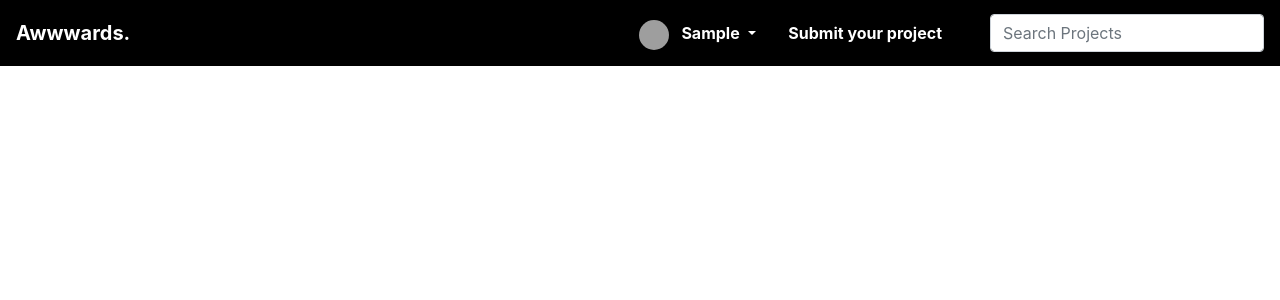
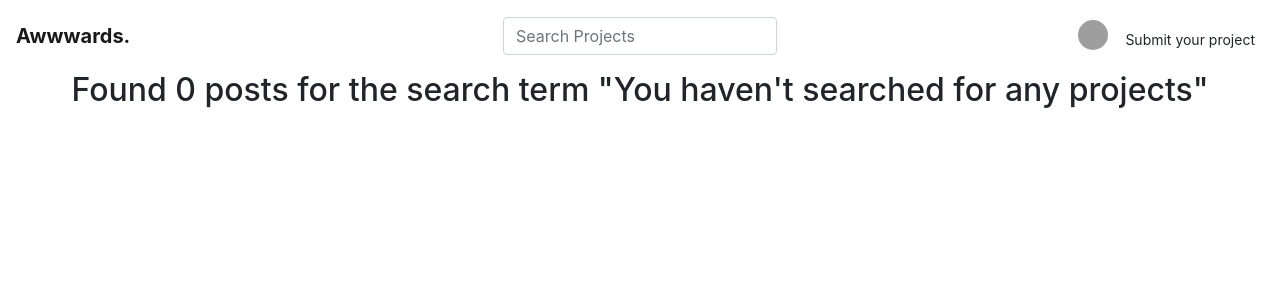
Before and after one commit to casio-ka/Awwwards, a Django app: page /search/ in a window 1280 px wide. Shown: the top 300 px of the page. Run offline with Django 3.2, Linux system fonts and the light colour scheme; the visitor is signed in with stand-in values (Sample User, id 1); some libraries are stand-ins or nearby versions; grey boxes are pictures that could not be loaded.

Commit message:
Updated Templates

```diff
--- a/project/templates/base.html
+++ b/project/templates/base.html
@@ -3,21 +3,21 @@
 {% load fontawesome_5 %}
 
 <!DOCTYPE html>
-<html>
+<html lang="en">
 <head>
- <meta charset="utf-8">
- <meta name="viewport" content="width=device-width, initial-scale=1" />
+  <meta charset="UTF-8">
+  <meta name="viewport" content="width=device-width, initial-scale=1.0">
     {% block styles %}
       <link href="https://fonts.googleapis.com/css?family=PT+Serif:400,400i,700,700i|Roboto:300,400,700|PT+Sans:400,400i,700,700i" rel="stylesheet">
       <link href='https://fonts.googleapis.com/css?family=Raleway:400,600,700' rel='stylesheet' type='text/css'>
       <link rel="stylesheet" href="{% static 'css/style.css' %}">
       {% bootstrap_css %}
-  {% endblock %}
-     {% fontawesome_5_static %}
+    {% endblock styles %}
+
 </head>
-
 {% include 'nav.html' %}
 <body>
+
   {% block content %}
 
   {% endblock content %}
@@ -26,6 +26,6 @@
         <script src="https://ajax.googleapis.com/ajax/libs/jquery/3.2.1/jquery.min.js"></script>
         <script src="https://code.jquery.com/jquery-3.3.1.min.js"integrity="sha256-FgpCb/KJQlLNfOu91ta32o/NMZxltwRo8QtmkMRdAu8=" crossorigin="anonymous"></script>
      {% bootstrap_javascript %}
-    {% endblock %}
+    {% endblock scripts %}
 </body>
 </html>
--- a/project/templates/django_registration/registration_form.html
+++ b/project/templates/django_registration/registration_form.html
@@ -1,8 +1,9 @@
 {% extends 'base.html' %}
-{% load static %}
+{% block content %}
+
 {% load bootstrap4 %}
 {% load crispy_forms_tags %}
-{% block content %}
+
 <div class="container mt-4">
     <div class="row">
         <div class="col-md-4"></div>
--- a/project/templates/edit.html
+++ b/project/templates/edit.html
@@ -3,7 +3,6 @@
 {% block content %}
 {% load static%}
 <div class="container mt-3">
-
     <div class="row">
         <div class="col-md-3"></div>
         <div class="col-md-6">
--- a/project/templates/nav.html
+++ b/project/templates/nav.html
@@ -1,58 +1,50 @@
 
 {% load crispy_forms_tags %}
 {% load static%}
-<nav class="navbar navbar-expand-lg navbar-light" style="background-color:#000000">
+
+<nav class="navbar navbar-expand-lg navbar-light" >
   <a class="navbar-brand" href="/">
-    <strong class="mr-4 brand" style="color:#ffffff"> Awwwards.</strong></a>
+    <strong class="mr-4 brand" > Awwwards.</strong></a>
   <button class="navbar-toggler" type="button" data-toggle="collapse" data-target="#navbarText" aria-controls="navbarText" aria-expanded="false" aria-label="Toggle navigation" style="background-color:#ffffff" >
     <span class="navbar-toggler-icon"></span>
   </button>
   <div class="collapse navbar-collapse" id="navbarText">
-
-    <ul class="navbar-nav ml-auto mr-4">
-      {% if user.is_authenticated%}
-
-      <li class="nav-item dropdown" style="color:#ffffff">
-        <a
-          class="nav-link dropdown-toggle mt-1 mr-4"
-          id="navbarDropdownMenuLink"
-          data-toggle="dropdown"
-          aria-haspopup="true"
-          aria-expanded="false"
-          style="color:#ffffff"
-          >
-
-          {%if user.profile.profile_picture%}
-          <img class="rounded-circle mr-2" src="{{ user.profile.profile_picture.url }}" height ='30px' width='30px'  alt="" >  <b>{{ user.username|title }}</b>
-         {%else%}
-         <img class="rounded-circle mr-2" src="https://res.cloudinary.com/dw9y1xy4x/image/upload/v1603747573/insta/default-profile_neorvq.png" height ='30px' width='30px'  alt="" > <b>{{ user.username|title }}</b>
-         {% endif%}
-        </a>
-        <div class="dropdown-menu dropdown-primary"  aria-labelledby="navbarDropdownMenuLink">
-          <a class="dropdown-item text-center" href="{% url 'profile' user.username %}" >Profile</a>
-                        <hr>
-          <a class="dropdown-item text-center" href="{% url 'edit' user.username  %}"> Edit profile</a>
-          <a href="/accounts/logout" class="text-secondary text-center dropdown-item" >Log Out</a>
-        </div>
-      </li>
-       <h6 style="color:#ffffff"
-        class="mt-3 " data-toggle="modal" data-target="#project" >
-       <b> Submit your project </b>
-      </h6>
-
-      {% else %}
-      <a href="{% url 'login' %}" class="login btn btn-sm" style="color:#ffffff">Are you a member? <b> REGISTER/LOGIN</b>
-      </a>
-      {% endif %}
-
-    </ul>
-     <ul class="navbar-nav ml-4">
-      <li class="nav-item active">
+    <div style="position: absolute;top: 50%;left: 50%;transform: translate(-50%, -50%);">
+    <ul class="navbar-nav">
+      <li class="nav-item ">
         <form class="form-inline my-2 my-lg-0" role="search" action="{% url 'search_results'%}">
           <input class="form-control ml-auto search-input" name="post" type="search" placeholder="Search Projects" aria-label="Search"/>
         </form>
       </li>
     </ul>
+  </div>
+
+    <ul class="navbar-nav ml-auto">
+      {% if user.is_authenticated%}
+      <div style="float:left">
+        <li class="nav-item dropdown order-1">
+          <a class="nav-link mt-1" id="navbarDropdownMenuLink" data-toggle="dropdown" aria-haspopup="true" aria-expanded="false">
+            {%if user.profile.prof_pic%}
+            <img class="rounded-circle" src="{{ user.profile.prof_pic.url }}" height ='30px' width='30px'  alt="" >
+            {%else%}
+            <img class="rounded-circle" src="https://res.cloudinary.com/dw9y1xy4x/image/upload/v1603747573/insta/default-profile_neorvq.png" height ='30px' width='30px'  alt="" >
+            {% endif%}
+          </a>
+          <div class="dropdown-menu dropdown-primary"  aria-labelledby="navbarDropdownMenuLink" >
+            <a class="dropdown-item text-center" href="{% url 'profile' user.username %}" >Profile</a>
+            <a class="dropdown-item text-center" href="{% url 'edit' user.username  %}"> Edit profile</a><hr>
+            <a href="/accounts/logout" class="text-secondary text-center dropdown-item" >Log Out</a>
+          </div>
+        </li>
+      </div>
+       <h6> <a class="mt-3 btn btn-sm" data-toggle="modal" data-target="#project">Submit your project</a> </h6>
+
+      {% else %}
+        <h6>Are you a member?<a href="{% url 'login' %}" class="login btn btn-sm">REGISTER/LOGIN</a></h6>
+      {% endif %}
+
+    </ul>
+
   </div>
 </nav>
 <div class="modal fade" id="project" tabindex="-1" role="dialog" aria-labelledby="exampleModalCenterTitle" aria-hidden="true">
@@ -67,3 +59,4 @@
             </div>
         </div>
     </div>
+</div>
--- a/project/templates/search_results.html
+++ b/project/templates/search_results.html
@@ -22,9 +22,9 @@
   <img src="{{ post.picture.url}}" class="card-img-top" width='auto' height='300' alt="{{post.projectname}}">
   <div class="card-body">
   <h5 class="card-title">{{post.projectname|title}}
-  <a class='float-right' href="{{post.link}} " target="_blank">Visit Site</a>
+  <a class='float-right' href="{{post.website}} " target="_blank">Visit Site</a>
    </h5>
-     <p class="card-footer " ><img class="rounded-circle" src="{{post.user.profile.profile_picture.url}}"  height ='30px' width='30px' alt="">
+     <p class="card-footer " ><img class="rounded-circle" src="{{post.user.profile.prof_pic.url}}"  height ='30px' width='30px' alt="">
         {{post.user.username|title}} <span style="float:right">{{post.posted|date}}</span>
                 </p>
   </div>
```
Also changed, not shown: project/templates/detail.html (+10 -4 lines), project/templates/index.html (+45 -58 lines), project/templates/profile.html (+11 -11 lines), 1 other file. Lines whose indentation alone changed are shown as unchanged.
